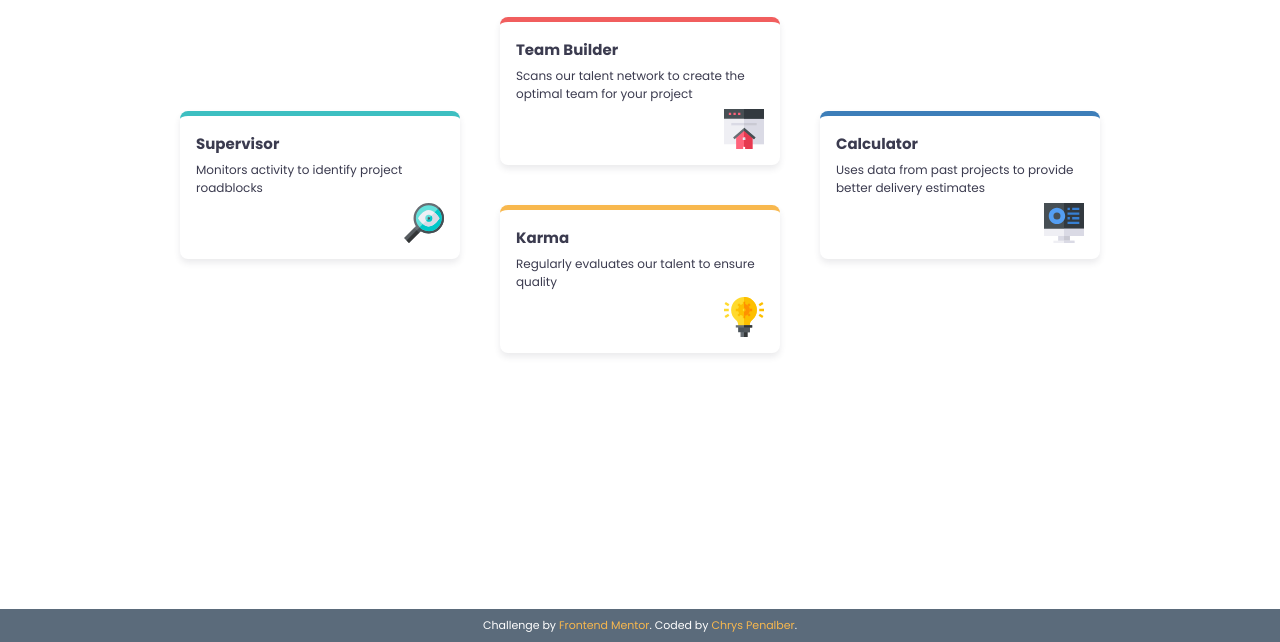
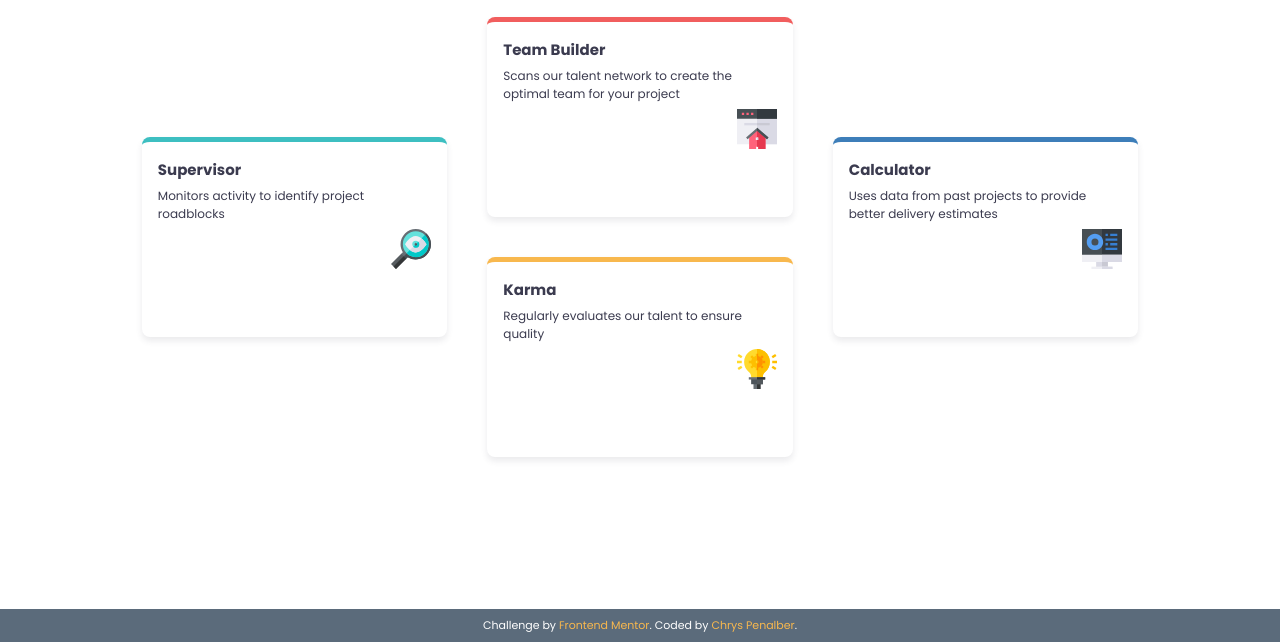
Before and after one commit to chryspenalber/four-card-feature, a plain HTML site: page index.html in a window 1280 px wide. Shown: the part 158-800 px from the top of the page. Drawn offline with Linux system fonts and the light colour scheme.

Commit message:
adjust grid size

```diff
--- a/assets/css/four-cards.css
+++ b/assets/css/four-cards.css
@@ -53,8 +53,8 @@ header p {
 
 main {
     display: grid;
-    grid-template-columns: 1fr 2fr 2fr 2fr 1fr;
-    grid-template-rows: repeat(4, 1fr);
+    grid-template-columns: 1fr 3fr 3fr 3fr 1fr;
+    grid-template-rows: repeat(4, 120px);
     grid-column-gap: 40px;
     grid-row-gap: 0;
 }
```
